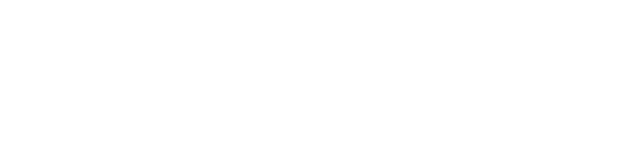
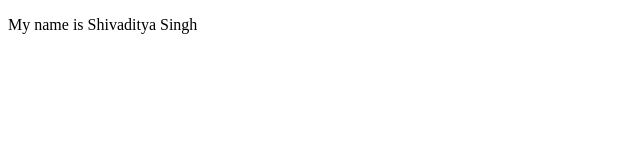
Before and after one commit to Shivaditya07/Branches_Concept, a plain HTML site: page sample.html in a window 1280 px wide. Shown: the whole page, without its empty margins (0-640 px from the left). Drawn offline with Linux system fonts and the light colour scheme.

Commit message:
Initial commit

```diff
--- a/sample.html
+++ b/sample.html
@@ -6,6 +6,6 @@
     <title>Document</title>
 </head>
 <body>
-
+    <p>My name is Shivaditya Singh</p>
 </body>
 </html>
```
